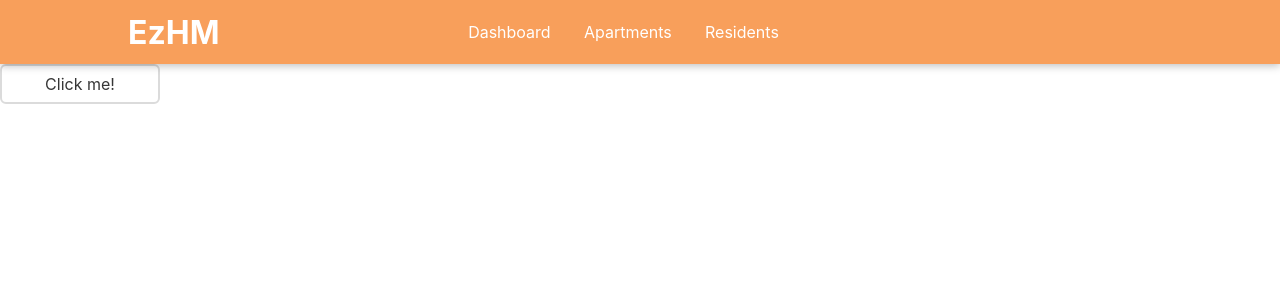
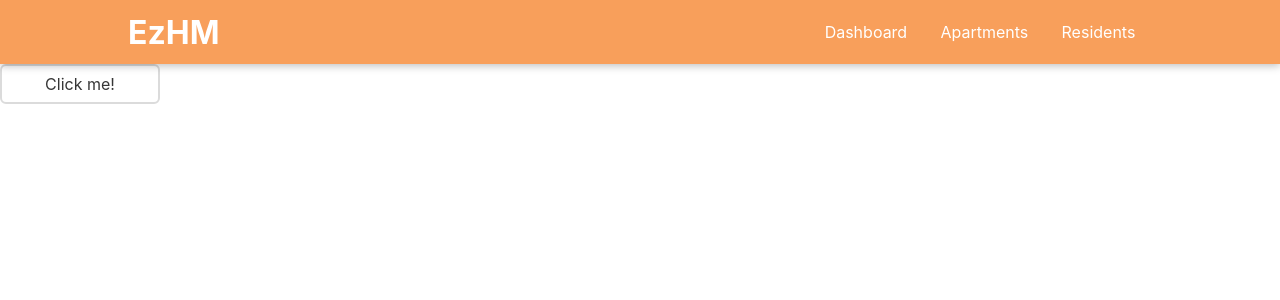
Before and after one commit to cholakadev/EzHomeManagement, a React (Create React App) app in the folder Client/ez-hm/: page / in a window 1280 px wide. Shown: the top 300 px of the page. Built offline with nearby package versions, Linux system fonts and the light colour scheme.

Commit message:
fixed header actions margin

```diff
--- a/Client/ez-hm/src/components/Layout/Header.module.css
+++ b/Client/ez-hm/src/components/Layout/Header.module.css
@@ -17,7 +17,7 @@
 }
 
 .actions {
-    margin-left: 4rem;
+    margin-left: auto;
     margin-right: 10%;
     width: 30%;
 }
```
